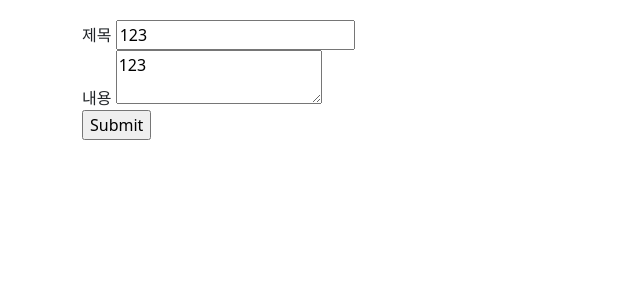
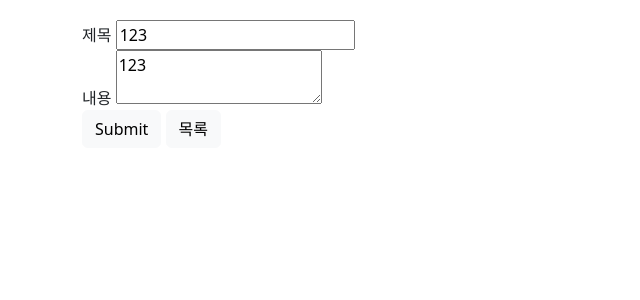
Before and after one commit to qjatjr1285/Django-blog, a Django app: page /blog/detail/1/edit/ in a window 1280 px wide. Shown: the part 148-448 px from the top of the page, without its empty margins (0-640 px from the left). Run offline with Django 4.2, Linux system fonts and the light colour scheme; data comes from the database, SQL or seed files in the repository.

Commit message:
Design: 목록 버튼 추가

```diff
--- a/myapp/blog/templates/blog/post_edit.html
+++ b/myapp/blog/templates/blog/post_edit.html
@@ -9,13 +9,14 @@
 
         <!-- {{ form.title.label_tag }} -->
         <span>제목</span>
-        <input 1type="text" name="{{ form.title.name }}" id="" value="{{ form.initial.title }}">
+        <input type="text" name="{{ form.title.name }}" id="" value="{{ form.initial.title }}">
         <br>
         <!-- {{ form.content.label_tag }} -->
         <span>내용</span>
         <textarea type="text" name="{{ form.content.name }}" id="">{{ form.initial.content }}</textarea>
         <br>
-        <input type="submit">
+        <input type="submit" class="btn btn-light">
+        <a href="{% url 'blog:list' %}" class="btn btn-light">목록</a>
     </form>
     {% endif %}
 {% endblock %}
```
